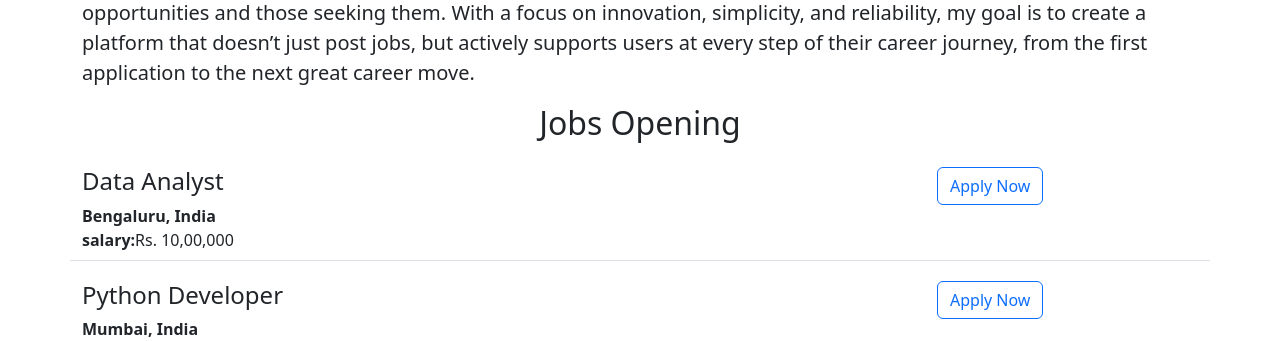
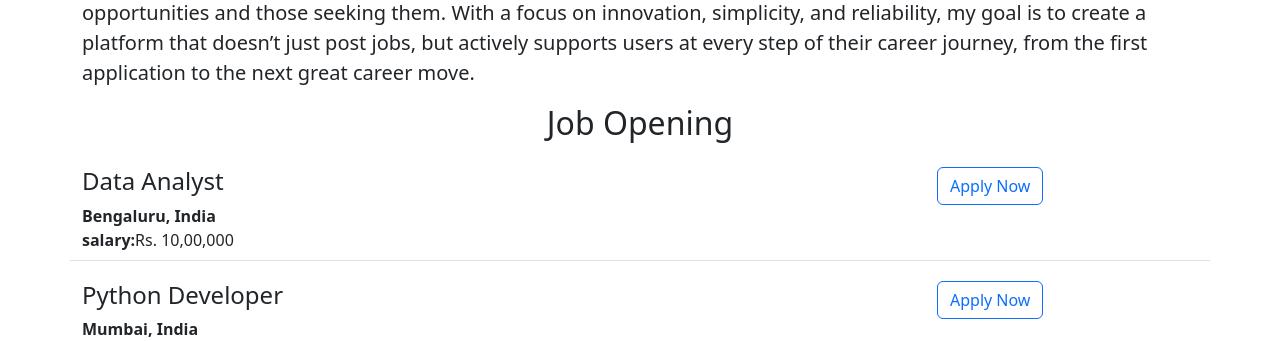
Before and after one commit to ruqaiya-khan/rk-career-website, a Flask app: page / in a window 1280 px wide. Shown: the part 608-949 px from the top of the page. Run offline with Flask 3, Linux system fonts and the light colour scheme.

Commit message:
Made some Changes

```diff
--- a/templates/home.html
+++ b/templates/home.html
@@ -23,7 +23,7 @@
       As a dedicated and visionary creator, I’m passionate about helping people find fulfilling careers and empowering businesses to connect with the talent they need. My journey in building this job portal is driven by a commitment to streamline the hiring process, making it more accessible, efficient, and user-friendly for job seekers and employers alike. I believe in leveraging technology to remove barriers in employment and to bridge the gap between opportunities and those seeking them. With a focus on innovation, simplicity, and reliability, my goal is to create a platform that doesn’t just post jobs, but actively supports users at every step of their career journey, from the first application to the next great career move.
     </p>
 
-    <h2 class="text-center mt-2 mb-4">Jobs Opening</h2>
+    <h2 class="text-center mt-2 mb-4">Job Opening</h2>
     <div>
       <!--provided by flask  -->
       {% for job in jobs %}
```
